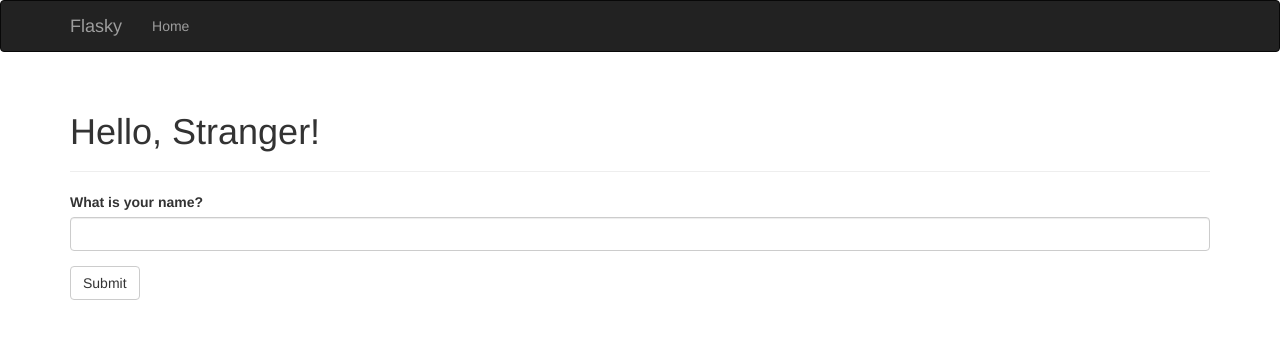
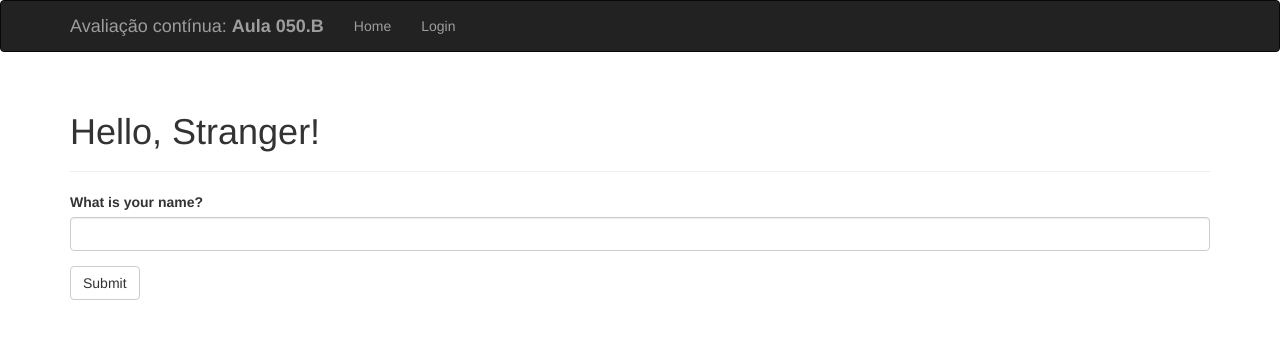
Before and after one commit to moraesBros/semana_12_estrutura_completa_da_aplica-o, a Flask app: page / in a window 1280 px wide. Shown: the top 339 px of the page. Run offline with Flask 3, Linux system fonts and the light colour scheme; some libraries are stand-ins or nearby versions.

Commit message:
Update base.html

```diff
--- a/templates/base.html
+++ b/templates/base.html
@@ -18,11 +18,12 @@
                 <span class="icon-bar"></span>
                 <span class="icon-bar"></span>
             </button>
-            <a class="navbar-brand" href="/">Flasky</a>
+            <a class="navbar-brand" href="/">Avaliação contínua: <b>Aula 050.B</b></a>
         </div>
         <div class="navbar-collapse collapse">
             <ul class="nav navbar-nav">
                 <li><a href="/">Home</a></li>
+                <li><a href="/login">Login</a></li>
             </ul>
         </div>
     </div>
```
